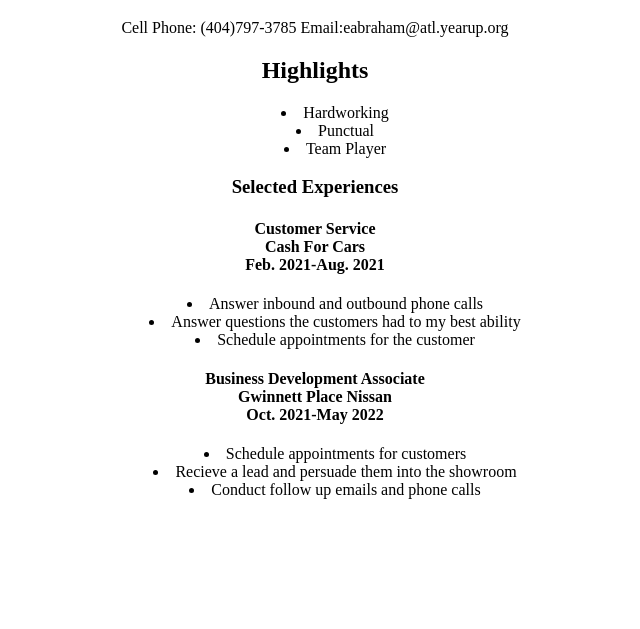
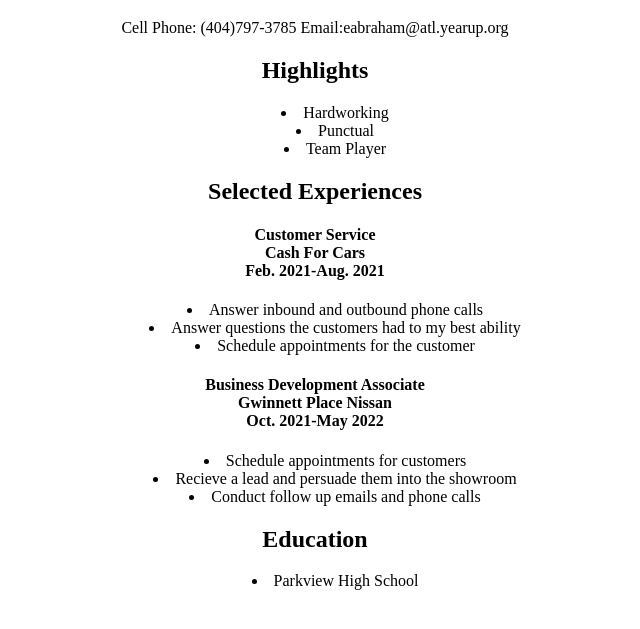
Before and after one commit to edenabraham/AllAboutMe, a plain HTML site: page Index.html in a window 1280 px wide. Shown: the part 61-690 px from the top of the page, without its empty margins (325-965 px from the left). Drawn offline with Linux system fonts and the light colour scheme.

Commit message:
added resume basics and experience

```diff
--- a/Index.html
+++ b/Index.html
@@ -20,7 +20,7 @@
             </ul>
         </div>
 
-        <h3>Selected Experiences</h3>
+        <h2>Selected Experiences</h2>
         <div>
             <p>
                 <h4>
@@ -48,6 +48,10 @@
                 </ul>
             </p>
         </div>
+        <h2>Education</h2>
+        <ul>
+            <li>Parkview High School</li>
+        </ul>
 
     </body>
 </html>
```
